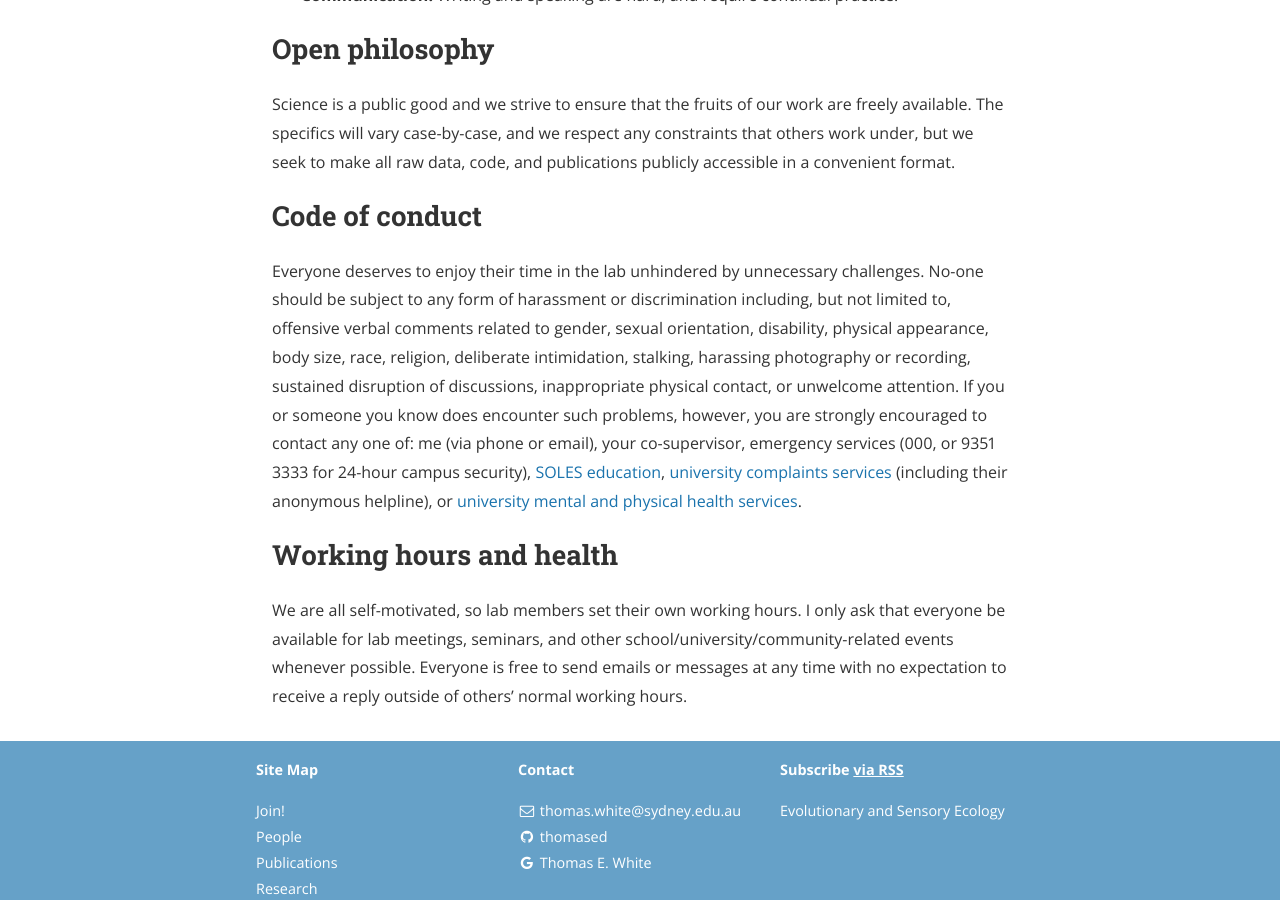
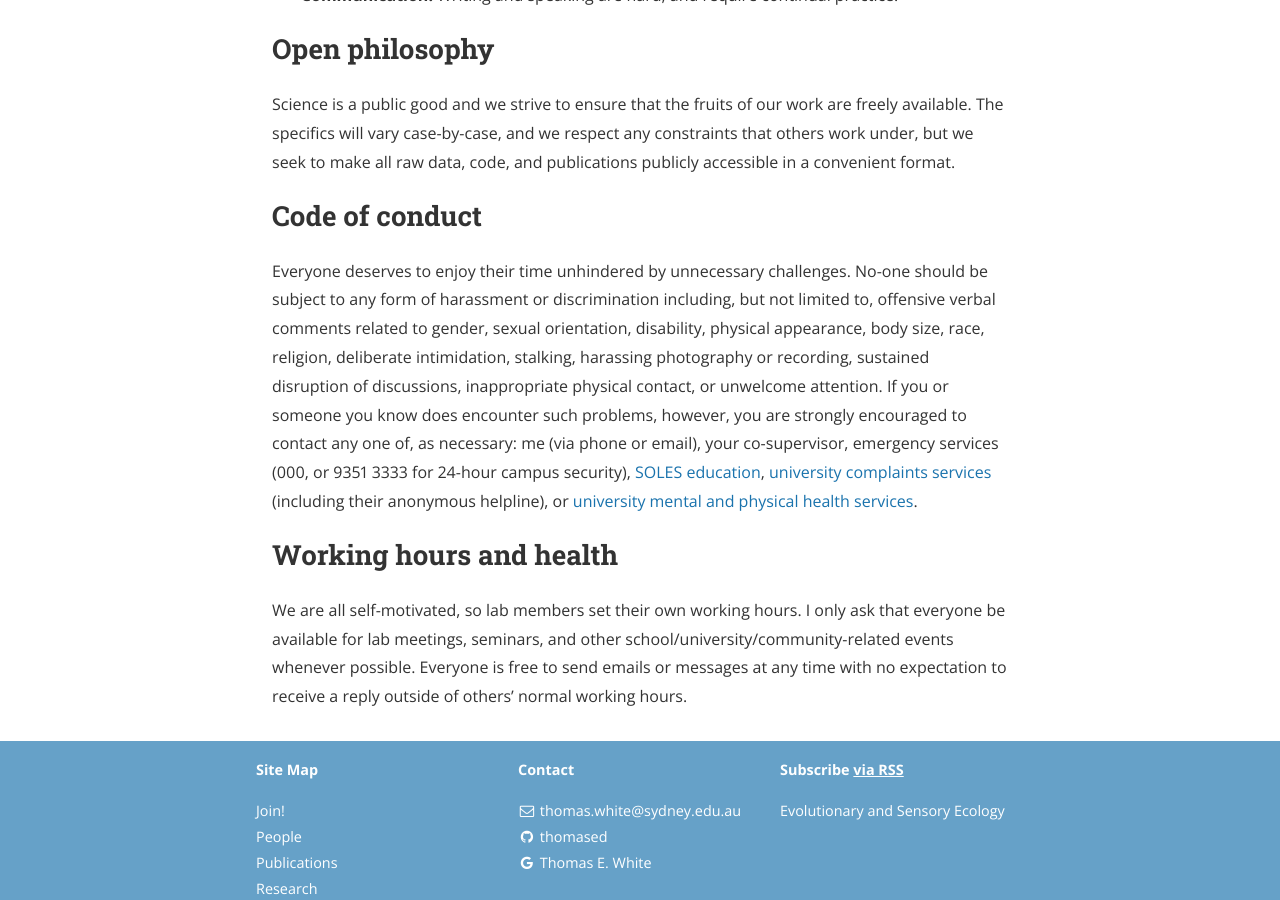
Before and after one commit to thomased/thomased.github.io, a Jekyll site: the page built from values.md, in a window 1280 px wide and 900 px high, scrolled down 1029 px. Built offline with Jekyll 4.4.1, drawn with Linux system fonts in a browser that asks for light colours; nearby versions of some CDN libraries.

Commit message:
Update values.md

```diff
--- a/values.md
+++ b/values.md
@@ -26,7 +26,7 @@ Science is a public good and we strive to ensure that the fruits of our work are
 
 ## Code of conduct
 
-Everyone deserves to enjoy their time in the lab unhindered by unnecessary challenges. No-one should be subject to any form of harassment or discrimination including, but not limited to, offensive verbal comments related to gender, sexual orientation, disability, physical appearance, body size, race, religion, deliberate intimidation, stalking, harassing photography or recording, sustained disruption of discussions, inappropriate physical contact, or unwelcome attention. If you or someone you know does encounter such problems, however, you are strongly encouraged to contact any one of: me (via phone or email), your co-supervisor, emergency services (000, or 9351 3333 for 24-hour campus security), [SOLES education](mailto:soles.education@sydney.edu.au), [university complaints services](https://sydney.edu.au/students/complaints.html) (including their anonymous helpline), or [university mental and physical health services](https://sydney.edu.au/campus-life/health-wellbeing-success/health-services.html).
+Everyone deserves to enjoy their time unhindered by unnecessary challenges. No-one should be subject to any form of harassment or discrimination including, but not limited to, offensive verbal comments related to gender, sexual orientation, disability, physical appearance, body size, race, religion, deliberate intimidation, stalking, harassing photography or recording, sustained disruption of discussions, inappropriate physical contact, or unwelcome attention. If you or someone you know does encounter such problems, however, you are strongly encouraged to contact any one of, as necessary: me (via phone or email), your co-supervisor, emergency services (000, or 9351 3333 for 24-hour campus security), [SOLES education](mailto:soles.education@sydney.edu.au), [university complaints services](https://sydney.edu.au/students/complaints.html) (including their anonymous helpline), or [university mental and physical health services](https://sydney.edu.au/campus-life/health-wellbeing-success/health-services.html).
 
 ## Working hours and health
 
```
